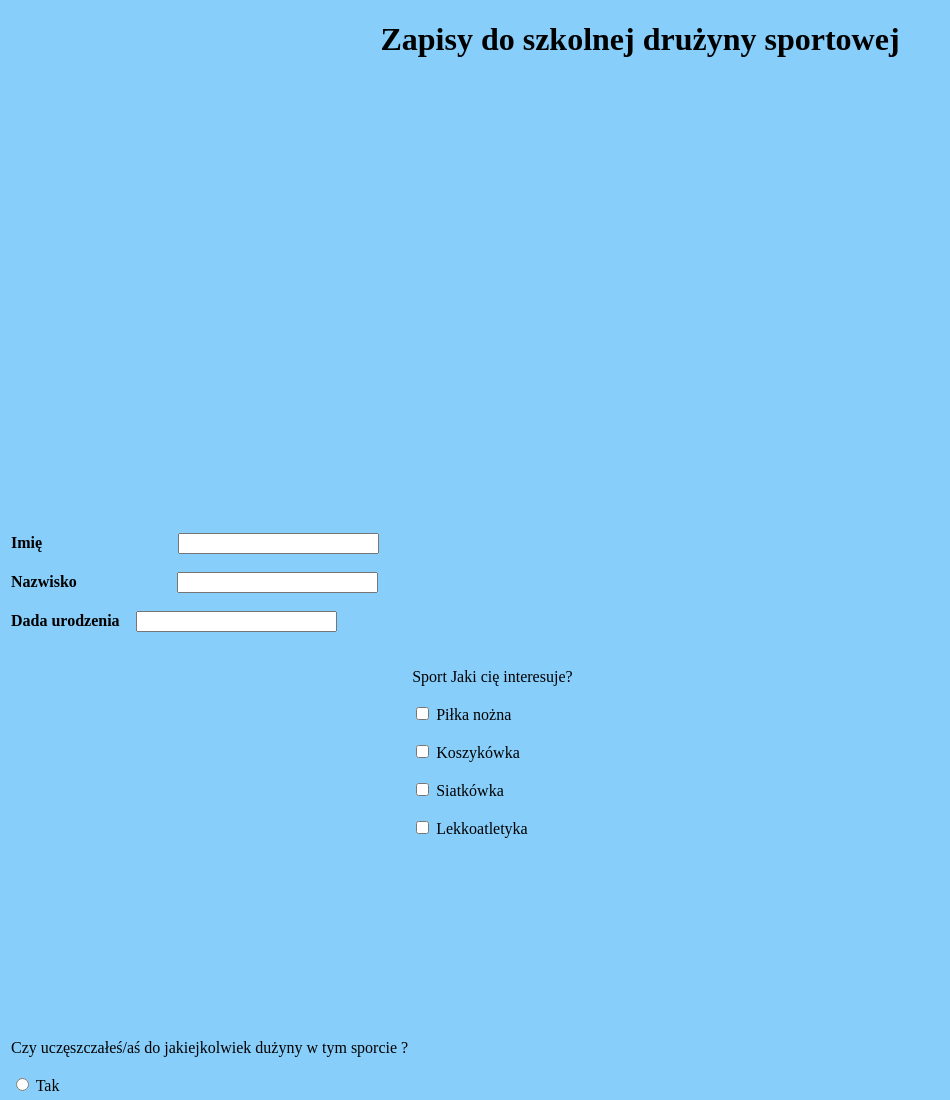
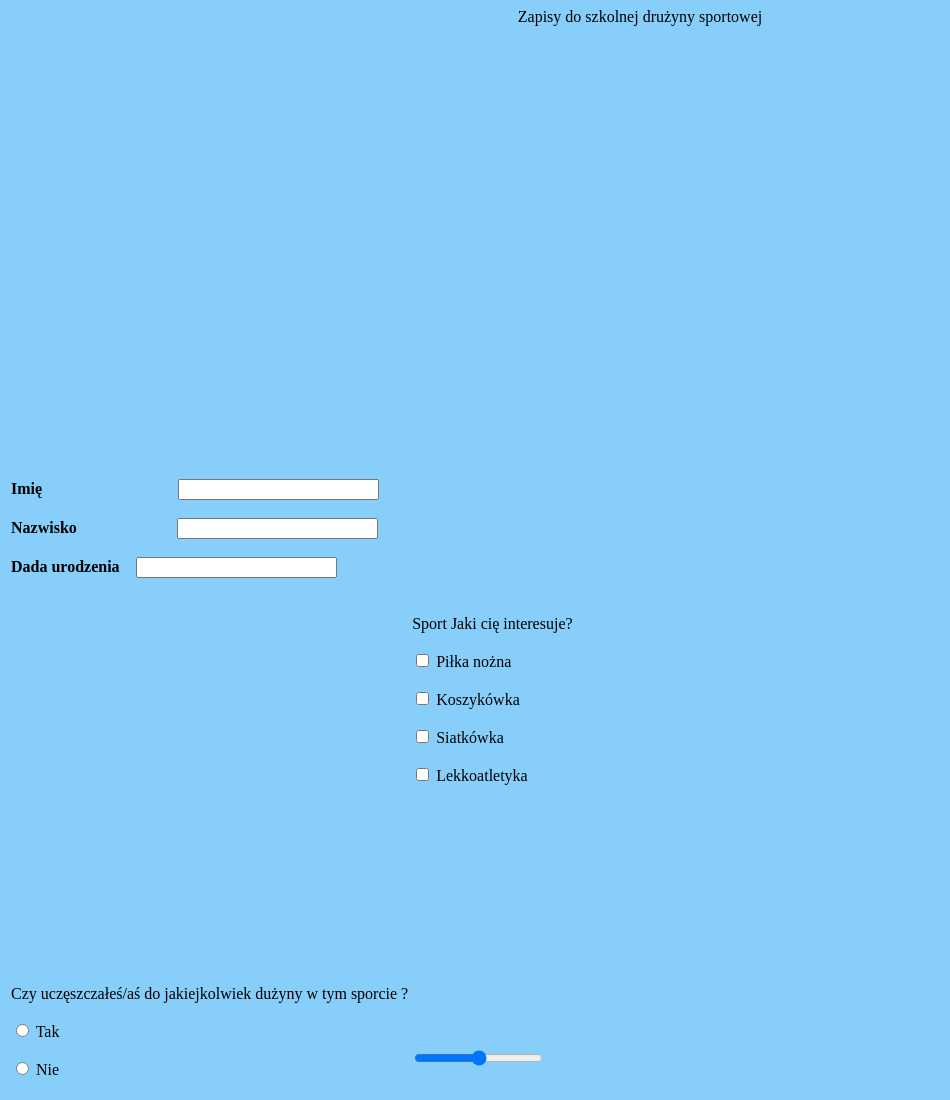
Before and after one commit to Mariusz152/formularz, a plain HTML site: page index.html in a window 1280 px wide. Shown: the top 1100 px of the page, without its empty margins (0-950 px from the left). Drawn offline with Linux system fonts and the light colour scheme.

Commit message:
Update index.html

```diff
--- a/index.html
+++ b/index.html
@@ -3,10 +3,10 @@
 <html>
      <head>
              <meta charset="utf-8">
-             <title> ZADANIE FORMULARZ      </title>
+             <title> ZADANIE FORMULARZ </title>
      </head>
  <body bgcolor="#87CEFA">
-<center><h1> Zapisy do szkolnej drużyny sportowej  </h1></center>
+<center>Zapisy do szkolnej drużyny sportowej</center>
 
   <TABLE>
 
```
